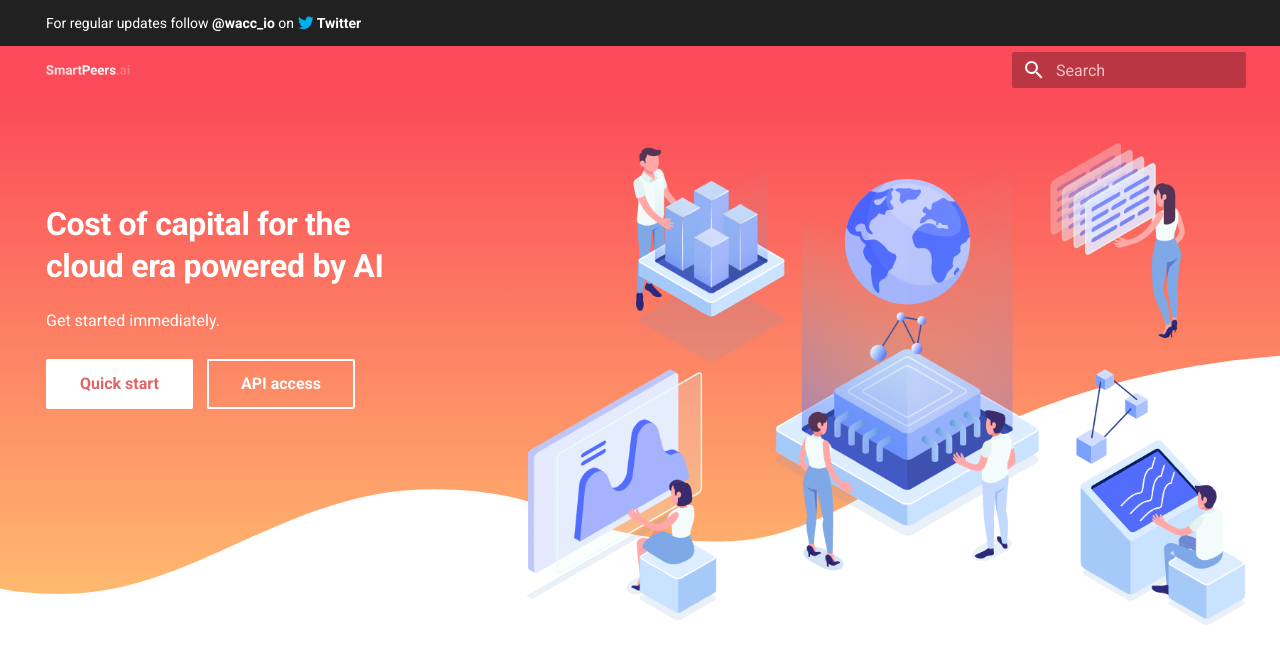
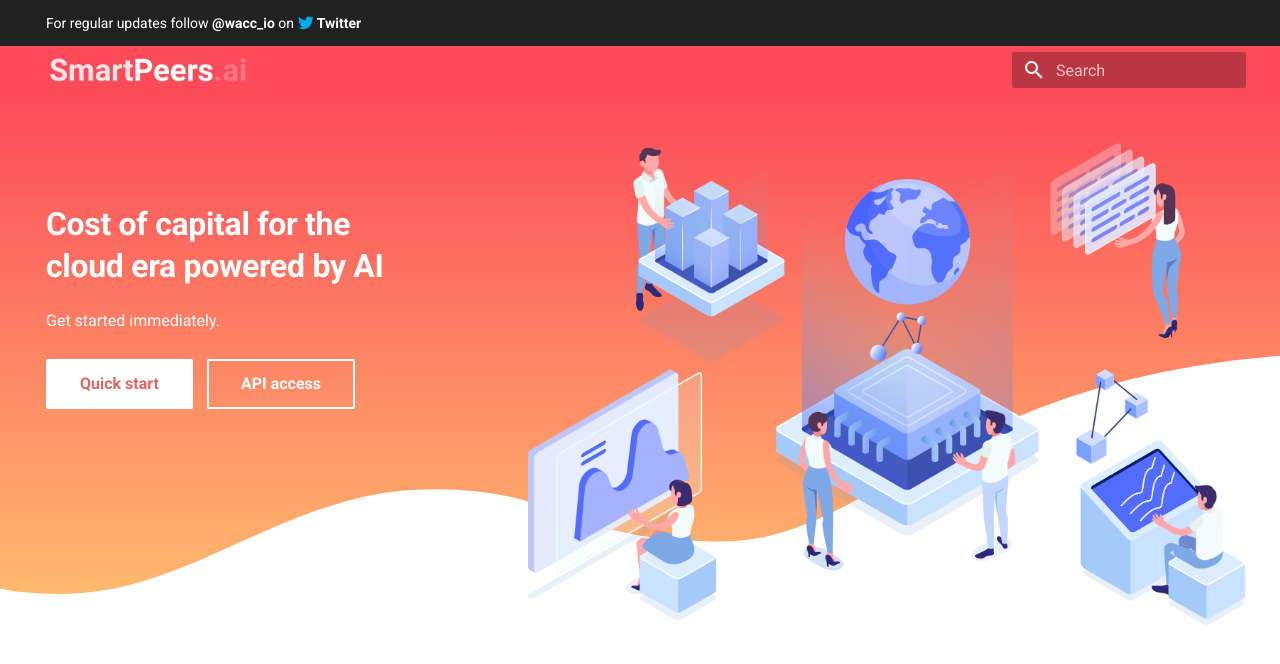
Before and after one commit to pax1a/smartpeers-web, an MkDocs documentation site: the page built from docs/index.md, in a window 1280 px wide. Shown: the top 664 px of the page. Built offline with MkDocs 1.6.1 and Material for MkDocs 9.7.7, drawn with Linux system fonts in a browser that asks for light colours.

Commit message:
Update custom.css

```diff
--- a/docs/stylesheets/custom.css
+++ b/docs/stylesheets/custom.css
@@ -58,11 +58,11 @@
 }
 
 .md-header-nav__button.md-logo img, .md-header-nav__button.md-logo svg {
-    width: 4.2rem;
+    width: 10.2rem;
 }
 
 .md-header__button.md-logo img, .md-header__button.md-logo svg {
-    width: 4.2rem;
+    width: 10.2rem;
 }
 
 .md-nav__title .md-nav__button.md-logo img, .md-nav__title .md-nav__button.md-logo svg {
```
